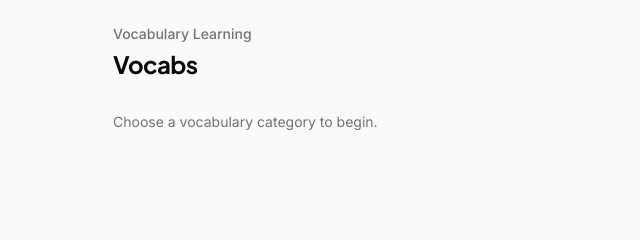
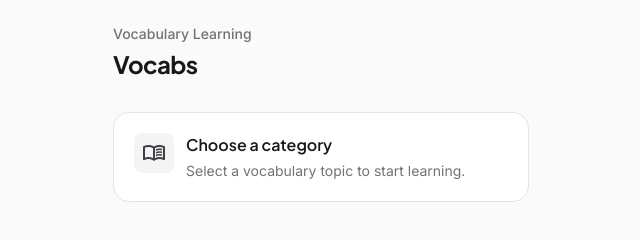
Before and after one commit to z-anah/vocabs, a plain HTML site: page index.html in a window 1280 px wide. Shown: the whole page, without its empty margins (319-959 px from the left). Drawn offline with nearby package versions, Linux system fonts and the light colour scheme.

Commit message:
style: establish global design system

```diff
--- a/index.html
+++ b/index.html
@@ -1,11 +1,9 @@
 <!DOCTYPE html>
 <html lang="en">
+
 <head>
     <meta charset="UTF-8">
-  <meta
-    name="viewport"
-    content="width=device-width, initial-scale=1.0"
-  >
+    <meta name="viewport" content="width=device-width, initial-scale=1.0">
 
     <title>Vocabs</title>
 
@@ -15,14 +13,11 @@
 
     <link
         href="https://fonts.googleapis.com/css2?family=Inter:wght@400;500;600&family=Plus+Jakarta+Sans:wght@500;600;700&display=swap"
-    rel="stylesheet"
-  >
+        rel="stylesheet">
 
     <!-- Google Material Symbols -->
-  <link
-    href="https://fonts.googleapis.com/css2?family=Material+Symbols+Outlined:opsz,wght,FILL,GRAD@20..48,400,0,0"
-    rel="stylesheet"
-  >
+    <link href="https://fonts.googleapis.com/css2?family=Material+Symbols+Outlined:opsz,wght,FILL,GRAD@20..48,400,0,0"
+        rel="stylesheet">
 
     <!-- Tailwind CSS CDN -->
     <script src="https://cdn.tailwindcss.com"></script>
@@ -31,29 +26,45 @@
     <link rel="stylesheet" href="./style.css">
 </head>
 
-<body class="bg-zinc-50 text-zinc-950 antialiased dark:bg-zinc-950 dark:text-zinc-50">
+<body>
+    <div id="app" class="app-shell">
+        <main class="app-container">
 
-  <div id="app">
-    <main class="min-h-screen">
-      <div class="mx-auto min-h-screen w-full max-w-md px-4 py-6">
-
-        <header>
+            <header class="space-y-1">
                 <p class="text-sm font-medium text-zinc-500 dark:text-zinc-400">
                     Vocabulary Learning
                 </p>
 
-          <h1 class="mt-1 font-display text-2xl font-bold tracking-tight">
+                <h1 class="font-display text-2xl font-bold tracking-tight">
                     Vocabs
                 </h1>
             </header>
 
             <section class="mt-8">
-          <p class="text-sm text-zinc-500 dark:text-zinc-400">
-            Choose a vocabulary category to begin.
+                <div class="surface p-5">
+
+                    <div class="flex items-start gap-3">
+                        <div
+                            class="flex h-10 w-10 shrink-0 items-center justify-center rounded-lg bg-zinc-100 dark:bg-zinc-800">
+                            <span class="material-symbols-outlined text-zinc-700 dark:text-zinc-200">
+                                menu_book
+                            </span>
+                        </div>
+
+                        <div>
+                            <h2 class="font-display text-base font-semibold">
+                                Choose a category
+                            </h2>
+
+                            <p class="mt-1 text-sm leading-5 text-zinc-500 dark:text-zinc-400">
+                                Select a vocabulary topic to start learning.
                             </p>
+                        </div>
+                    </div>
+
+                </div>
             </section>
 
-      </div>
         </main>
     </div>
 
@@ -62,6 +73,6 @@
 
     <!-- Application -->
     <script src="./js/app.js"></script>
+</body>
 
-</body>
 </html>
--- a/style.css
+++ b/style.css
@@ -1,10 +1,59 @@
 :root {
     --font-body: "Inter", sans-serif;
     --font-display: "Plus Jakarta Sans", sans-serif;
+
+    --color-bg: #fafafa;
+    --color-surface: #ffffff;
+    --color-border: #e4e4e7;
+    --color-text: #18181b;
+    --color-muted: #71717a;
+    --color-subtle: #a1a1aa;
+
+    --radius-sm: 0.5rem;
+    --radius-md: 0.75rem;
+    --radius-lg: 1rem;
+
+    --transition-fast: 150ms ease;
+    --transition-normal: 200ms ease;
+  }
+
+  .dark {
+    --color-bg: #09090b;
+    --color-surface: #18181b;
+    --color-border: #27272a;
+    --color-text: #fafafa;
+    --color-muted: #a1a1aa;
+    --color-subtle: #71717a;
+  }
+
+  html {
+    min-height: 100%;
+    background: var(--color-bg);
   }
 
   body {
+    min-height: 100vh;
+    margin: 0;
+    background: var(--color-bg);
+    color: var(--color-text);
     font-family: var(--font-body);
+    -webkit-font-smoothing: antialiased;
+    text-rendering: optimizeLegibility;
+  }
+
+  button,
+  input,
+  select,
+  textarea {
+    font: inherit;
+  }
+
+  button {
+    cursor: pointer;
+  }
+
+  button:disabled {
+    cursor: not-allowed;
   }
 
   .font-display {
@@ -27,3 +76,59 @@
     -webkit-font-feature-settings: "liga";
     -webkit-font-smoothing: antialiased;
   }
+
+  /* Mobile-first application shell */
+
+  .app-shell {
+    width: 100%;
+    min-height: 100vh;
+    background: var(--color-bg);
+  }
+
+  .app-container {
+    width: 100%;
+    max-width: 28rem;
+    min-height: 100vh;
+    margin: 0 auto;
+    padding: 1.5rem 1rem;
+  }
+
+  /* Minimal borders */
+
+  .surface {
+    background: var(--color-surface);
+    border: 1px solid var(--color-border);
+    border-radius: var(--radius-lg);
+  }
+
+  .divider {
+    width: 100%;
+    height: 1px;
+    background: var(--color-border);
+  }
+
+  /* Focus accessibility */
+
+  :focus-visible {
+    outline: 2px solid currentColor;
+    outline-offset: 2px;
+  }
+
+  /* Prevent accidental horizontal overflow */
+
+  body {
+    overflow-x: hidden;
+  }
+
+  /* Respect reduced motion */
+
+  @media (prefers-reduced-motion: reduce) {
+    *,
+    *::before,
+    *::after {
+      scroll-behavior: auto !important;
+      transition-duration: 0.01ms !important;
+      animation-duration: 0.01ms !important;
+      animation-iteration-count: 1 !important;
+    }
+  }
```
Lines whose indentation alone changed are shown as unchanged.
